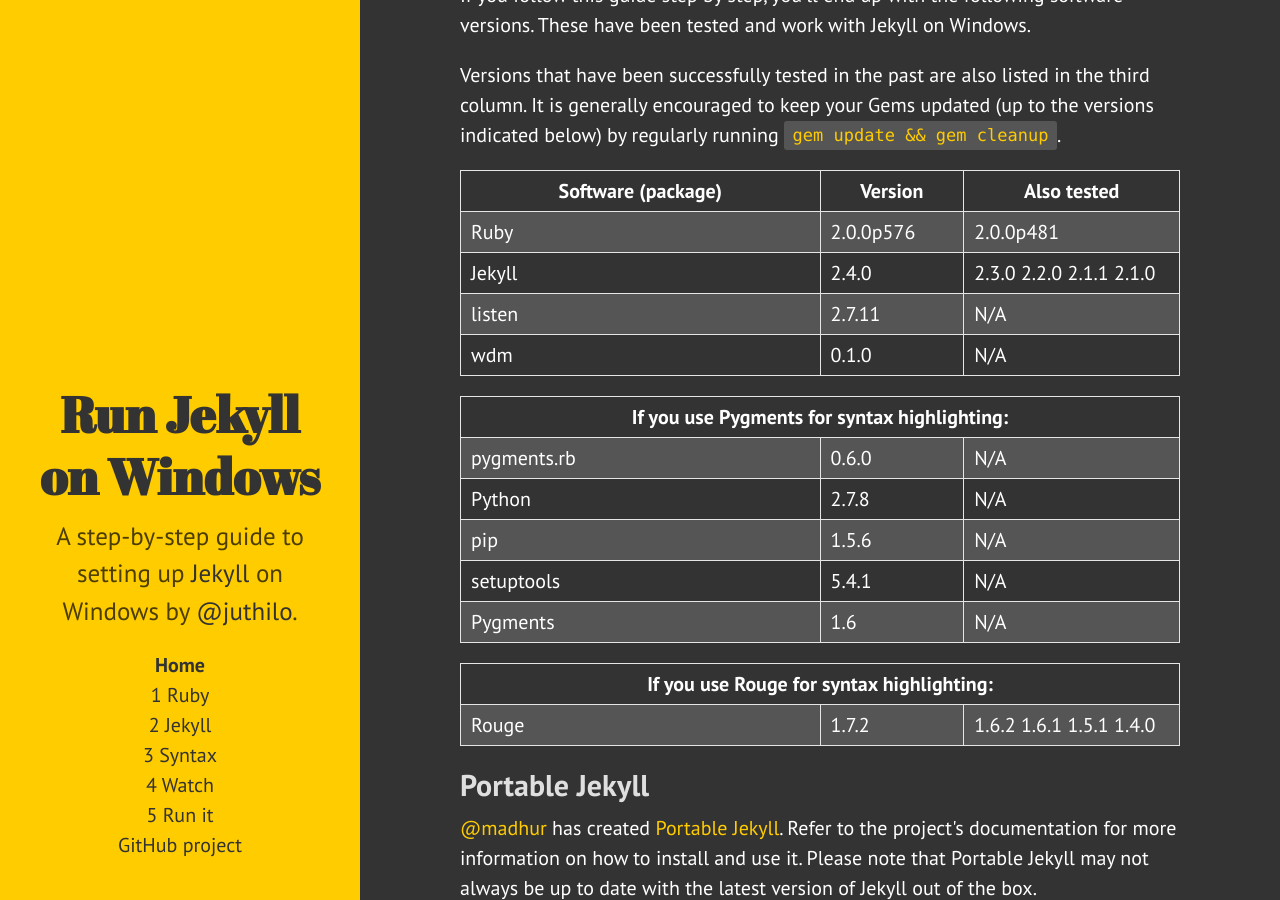
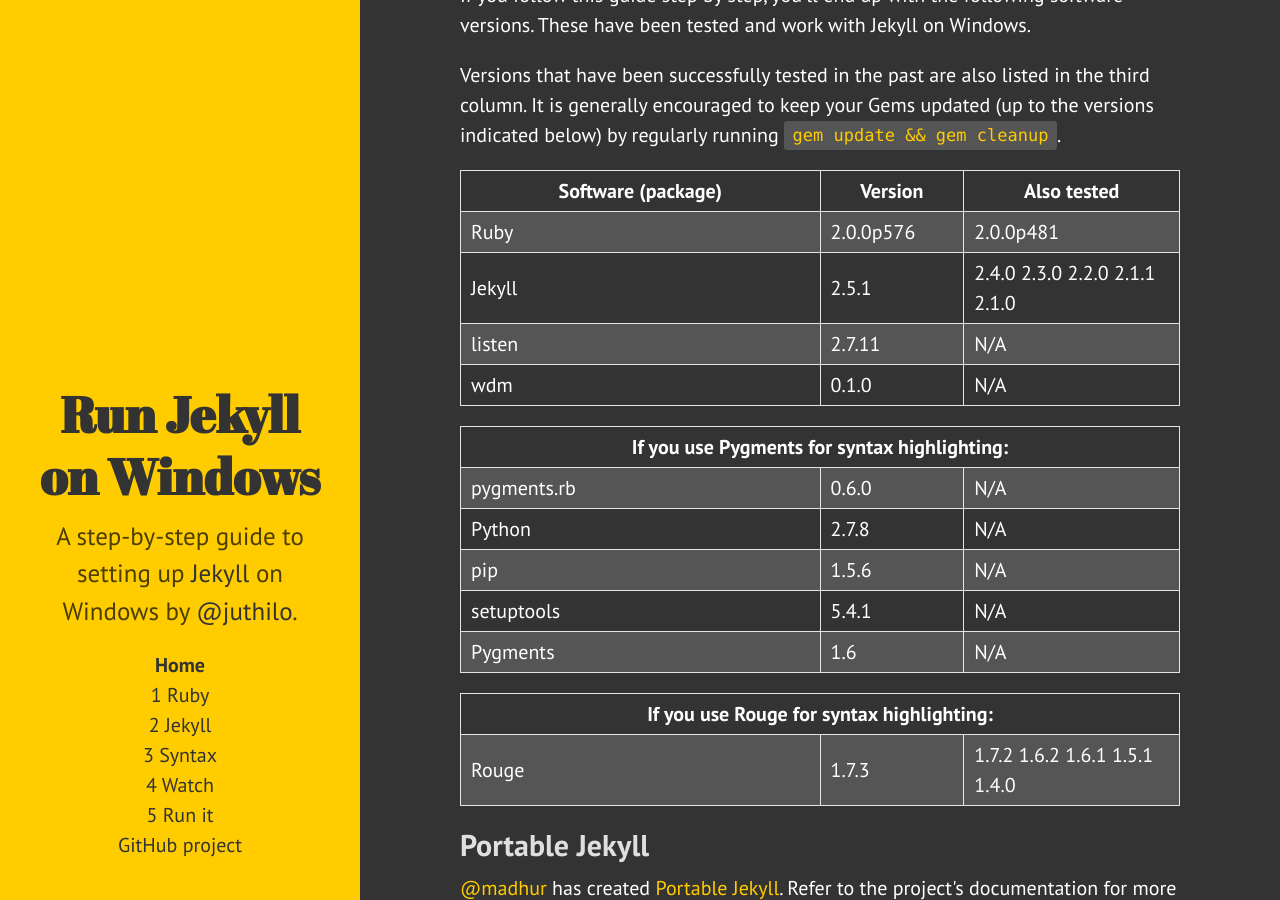
Before and after one commit to juthilo/run-jekyll-on-windows, a Jekyll site: the page built from index.html, in a window 1280 px wide and 900 px high, scrolled down 580 px. Built offline with Jekyll 4.4.1, drawn with Linux system fonts in a browser that asks for light colours.

Commit message:
Update versions

```diff
--- a/index.html
+++ b/index.html
@@ -27,8 +27,8 @@
     </tr>
     <tr>
       <td>Jekyll</td>
-      <td>2.4.0</td>
-      <td>2.3.0 2.2.0 2.1.1 2.1.0</td>
+      <td>2.5.1</td>
+      <td>2.4.0 2.3.0 2.2.0 2.1.1 2.1.0</td>
     </tr>
     <tr>
       <td>listen</td>
@@ -85,8 +85,8 @@
   <tbody>
     <tr>
       <td width="50%">Rouge</td>
-      <td width="20%">1.7.2</td>
-      <td>1.6.2 1.6.1 1.5.1 1.4.0</td>
+      <td width="20%">1.7.3</td>
+      <td>1.7.2 1.6.2 1.6.1 1.5.1 1.4.0</td>
     </tr>
   </tbody>
 </table>
```
